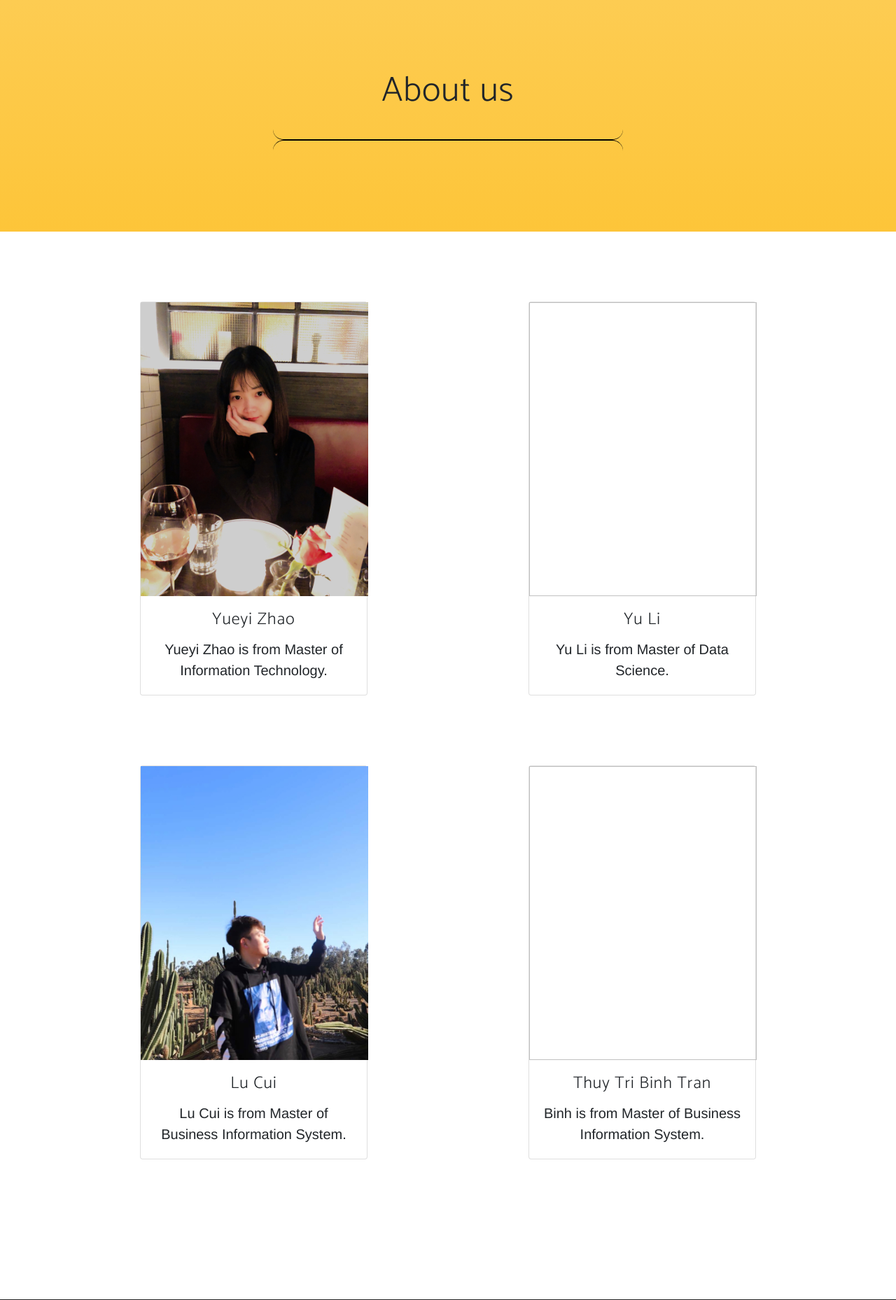
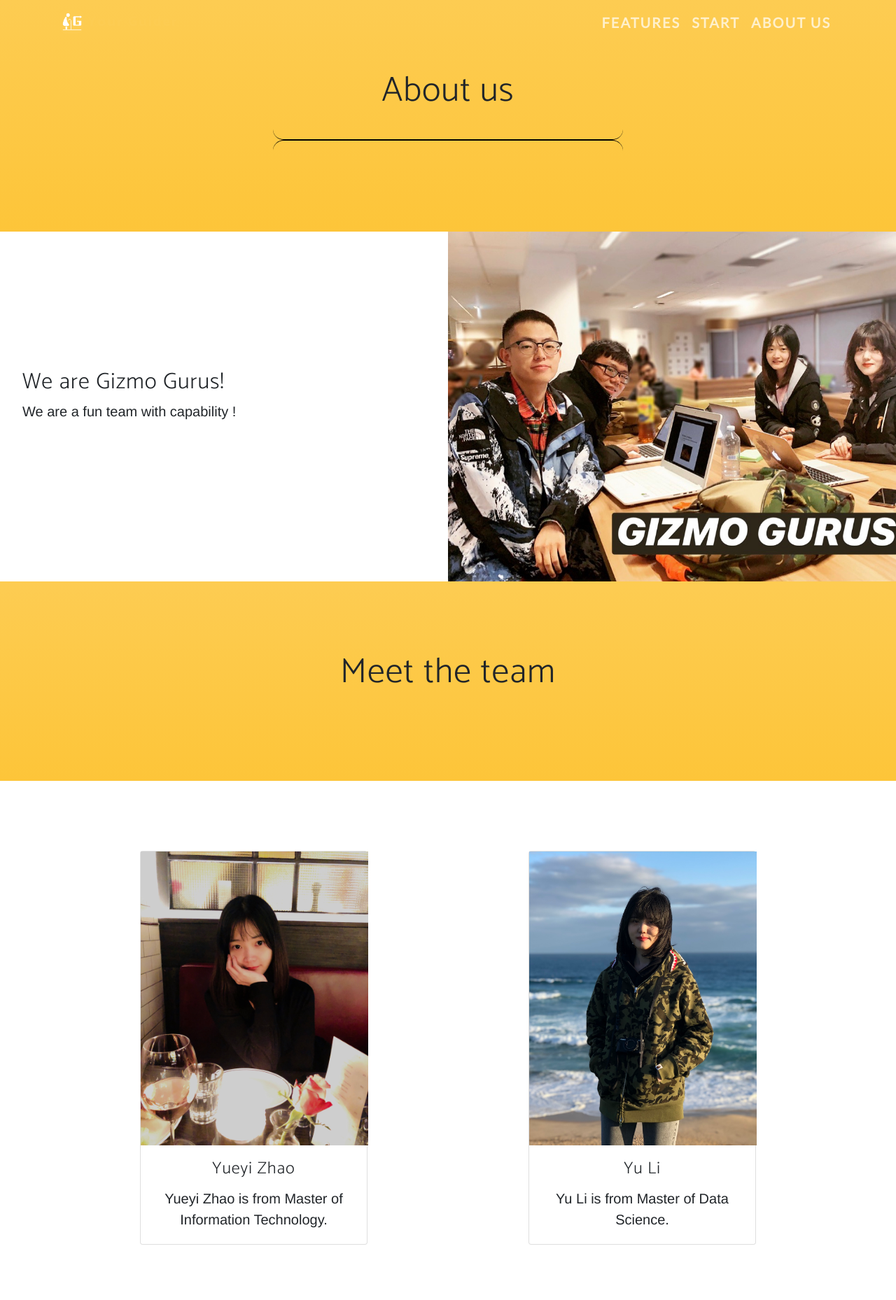
Before and after one commit to ylii8/EasyMelb, a PHP site: page /aboutUs.php in a window 1280 px wide. Shown: the top 1858 px of the page at 70% size. Run offline with PHP 8.4, Linux system fonts and the light colour scheme; some web fonts are replaced.

Commit message:
modify about us

```diff
--- a/aboutUs.php
+++ b/aboutUs.php
@@ -3,9 +3,35 @@
 <head>
     <?php include 'header.php'; ?>
 </head>
+<style>
+
+    </style>
 
 <body>
 
+<!-- Navigation -->
+<nav class="navbar navbar-expand-lg navbar-light fixed-top" id="mainNav">
+    <div class="container">
+        <a class="navbar-brand js-scroll-trigger" href="index.html"><img src="img/logo.PNG" style="margin-right:.3rem;margin-bottom:3px;width:2.2rem;height:2.2rem;">Your Guider</a>
+        <button class="navbar-toggler navbar-toggler-right" type="button" data-toggle="collapse" data-target="#navbarResponsive" aria-controls="navbarResponsive" aria-expanded="false" aria-label="Toggle navigation">
+            Menu
+            <i class="fas fa-bars"></i>
+        </button>
+        <div class="collapse navbar-collapse" id="navbarResponsive">
+            <ul class="navbar-nav ml-auto">
+                <li class="nav-item">
+                    <a class="nav-link js-scroll-trigger" href="index.html">Features</a>
+                </li>
+                <li class="nav-item">
+                    <a class="nav-link js-scroll-trigger" href="index.html">Start</a>
+                </li>
+                <li class="nav-item">
+                    <a class="nav-link js-scroll-trigger" href="#">About us</a>
+                </li>
+            </ul>
+        </div>
+    </div>
+</nav>
 
 <section class="yellow bg-primary" id="features">
     <div class="container">
@@ -13,6 +39,24 @@
             <h2>About us</h2>
             <hr id="hrstyle" style="width: 50%; margin-top: 40px;">
         </div>
+    </div>
+</section>
+
+<section class="showcase" style="padding-top:0px;padding-bottom:0px;">
+<div class="container-fluid p-0">
+        <div class="row no-gutters">
+            <div class="col-lg-6 order-lg-2 text-white" style="background-image: url('img/team.jpg'); height: 500px; background-size: cover;" ></div>
+            <div class="col-lg-6 order-lg-1 my-auto showcase-text">
+                <h2>We are Gizmo Gurus!</h2>
+                <p class="lead mb-0" style="padding-left:0px;padding-top:0px;">We are a fun team with capability !</p>
+            </div>
+        </div>
+    </div>
+</section>
+
+<section class="yellow bg-primary" id="contact">
+    <div class="container">
+        <h2>Meet the team</h2>
     </div>
 </section>
 
@@ -37,7 +81,7 @@
                             <div class="col-lg-6">
                                 <div class="feature-item">
                                     <div class="card">
-                                        <img class="card-imd-top" style="height:420px;width:325px; src="img/yu.jpg">
+                                        <img class="card-imd-top" style="height:420px;width:325px;" src="img/yu.jpg">
                                         <div class="card-body">
                                             <h4 class="card-title">Yu Li</h4>
                                             <p class="card-text">Yu Li is from Master of Data Science.</p>
@@ -61,7 +105,7 @@
                             <div class="col-lg-6">
                                 <div class="feature-item">
                                     <div class="card">
-                                        <img class="card-imd-top" style="height:420px;width:325px; src="img/binh.jpg">
+                                        <img class="card-imd-top" style="height:420px;width:325px;" src="img/binh.jpg">
                                         <div class="card-body">
                                             <h4 class="card-title">Thuy Tri Binh Tran</h4>
                                             <p class="card-text">Binh is from Master of Business Information System.</p>
```
Also changed, not shown: index.html (+6 -6 lines), img/binh.jpg (added), img/yu.jpg (added).
